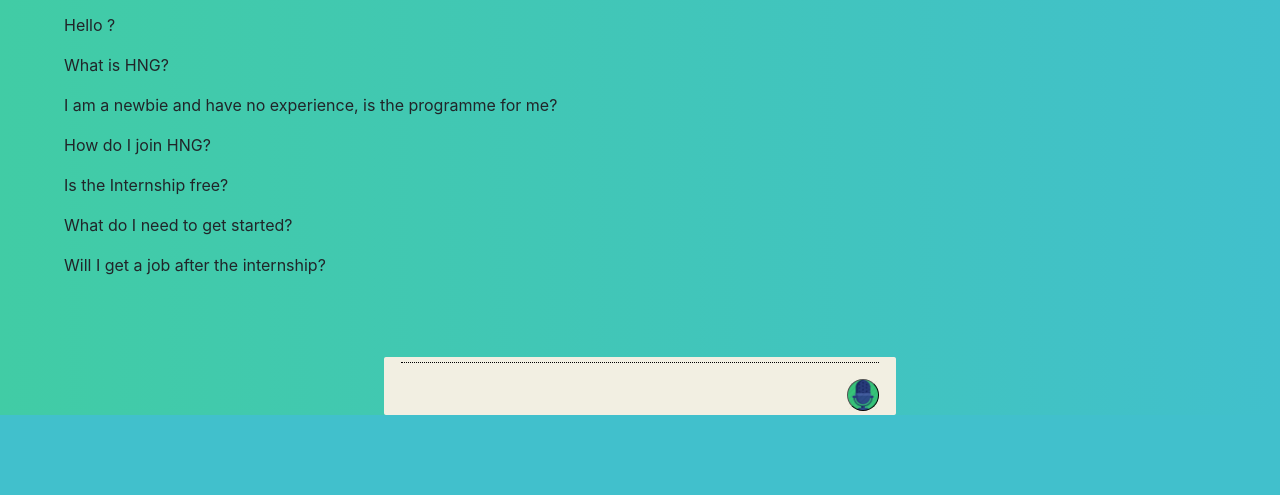
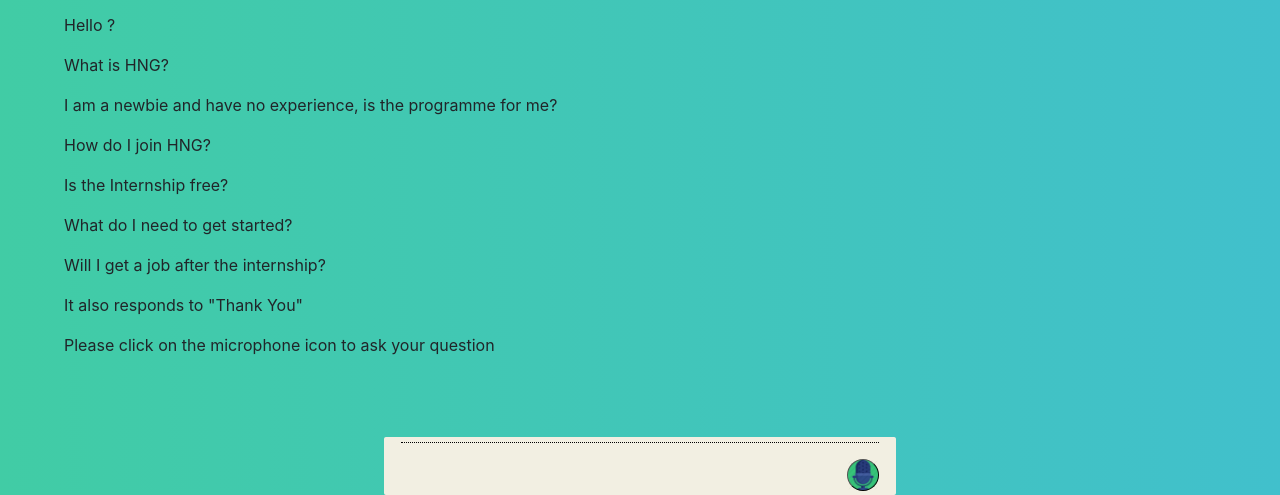
Before and after one commit to eRiickdev/PanVoiceChatBot, a plain HTML site: page index.html in a window 1280 px wide. Shown: the part 423-918 px from the top of the page. Before the commit the page ends 838 px from the top, so only its background shows below. Drawn offline with nearby package versions, Linux system fonts and the light colour scheme; files that its build step writes are made by us from their sources; files whose address does not match are found by name.

Commit message:
updated ,html

```diff
--- a/index.html
+++ b/index.html
@@ -82,7 +82,9 @@
 <body>
 
 <div class="par">
-    <P ><h2> Welcome to Voice Response PanChatBot</h2></P>
+    <P>
+      <h2> Welcome to Voice Response PanChatBot</h2>
+    </P>
     <p>Though still being worked on, it gives response to :</p>
 
     <p>Hello ?</p>
@@ -92,6 +94,8 @@
     <p>Is the Internship free?</p>
     <p>What do I need to get started?</p>
     <p>Will I get a job after the internship?</p>
+    <p> It also responds to "Thank You"</p>
+    <p>Please click on the microphone icon to ask your question</p>
 </div>
 
     <div class="container">
```
